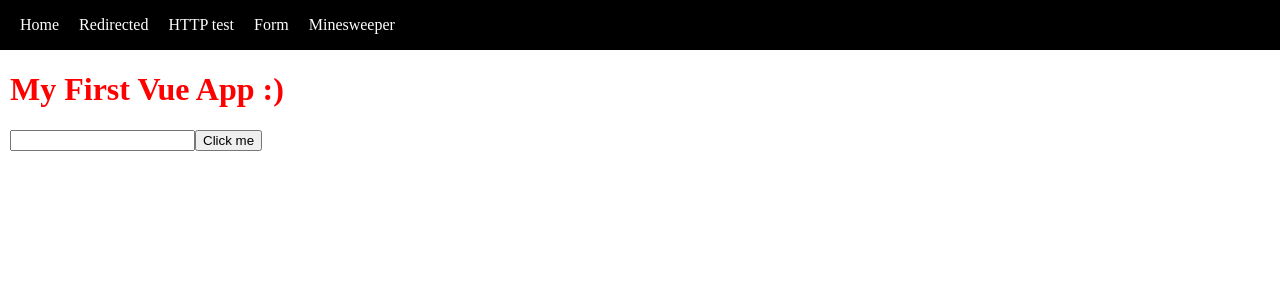
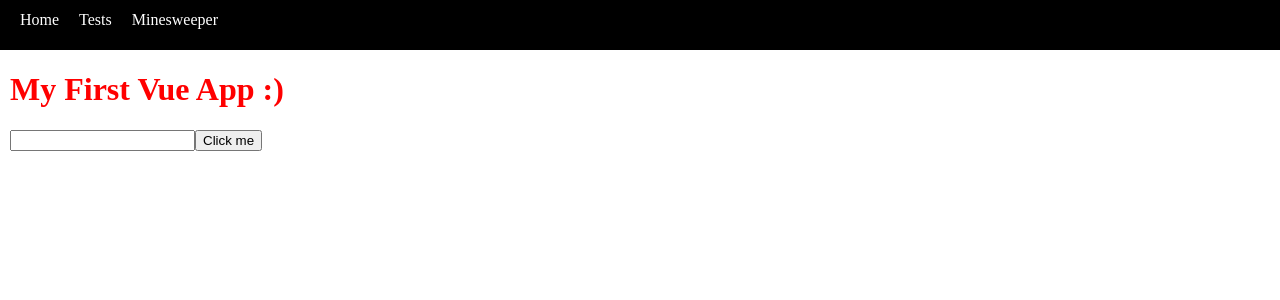
Before and after one commit to Thomas851204/Vue-Learning, a Vue app in the folder Frontend/: page / in a window 1280 px wide. Shown: the top 300 px of the page. Built offline with nearby package versions, Linux system fonts and the light colour scheme.

Commit message:
Packed views into dropdown menu

```diff
--- a/Frontend/src/App.vue
+++ b/Frontend/src/App.vue
@@ -1,9 +1,20 @@
 <template>
   <div class="nav">
     <router-link to="/" class="navIcon">Home</router-link>
-    <router-link to="/redir" class="navIcon">Redirected</router-link>
-    <router-link to="/http" class="navIcon">HTTP test</router-link>
-    <router-link to="/form" class="navIcon">Form</router-link>
+    <div class="dropdown" @mouseleave="resetDropdown">
+      <div class="navIcon" @mouseenter="showDropdown">Tests</div>
+      <div class="contentWrap" v-if="selectedTest">
+        <router-link to="/redir" class="dd" @click="resetDropdown"
+          >Redirected</router-link
+        >
+        <router-link to="/http" class="dd" @click="resetDropdown"
+          >HTTP calls</router-link
+        >
+        <router-link to="/form" class="dd" @click="resetDropdown"
+          >Form tests</router-link
+        >
+      </div>
+    </div>
     <router-link to="/mine" class="navIcon">Minesweeper</router-link>
   </div>
   <router-view />
@@ -13,6 +24,19 @@
 import { defineComponent } from "vue";
 export default defineComponent({
   name: "App",
+  data() {
+    return {
+      selectedTest: false,
+    };
+  },
+  methods: {
+    showDropdown() {
+      this.selectedTest = true;
+    },
+    resetDropdown() {
+      this.selectedTest = false;
+    },
+  },
 });
 </script>
 
@@ -33,8 +57,26 @@ export default defineComponent({
   align-items: center;
 }
 .navIcon {
+  border: none;
+  background-color: black;
   color: white;
   text-decoration: none;
   padding-left: 20px;
+  margin-bottom: 10px;
+}
+.contentWrap {
+  position: absolute;
+  background-color: black;
+  color: white;
+  display: flex;
+  flex-direction: column;
+  width: 80px;
+  align-items: center;
+}
+.dd {
+  font-size: smaller;
+  background-color: black;
+  color: white;
+  margin-bottom: 10px;
 }
 </style>
```
